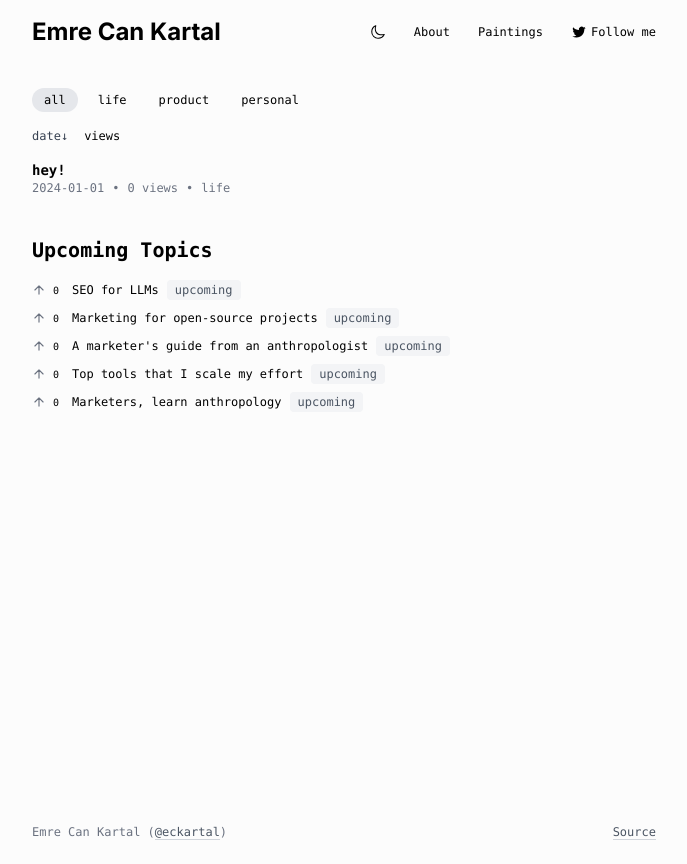
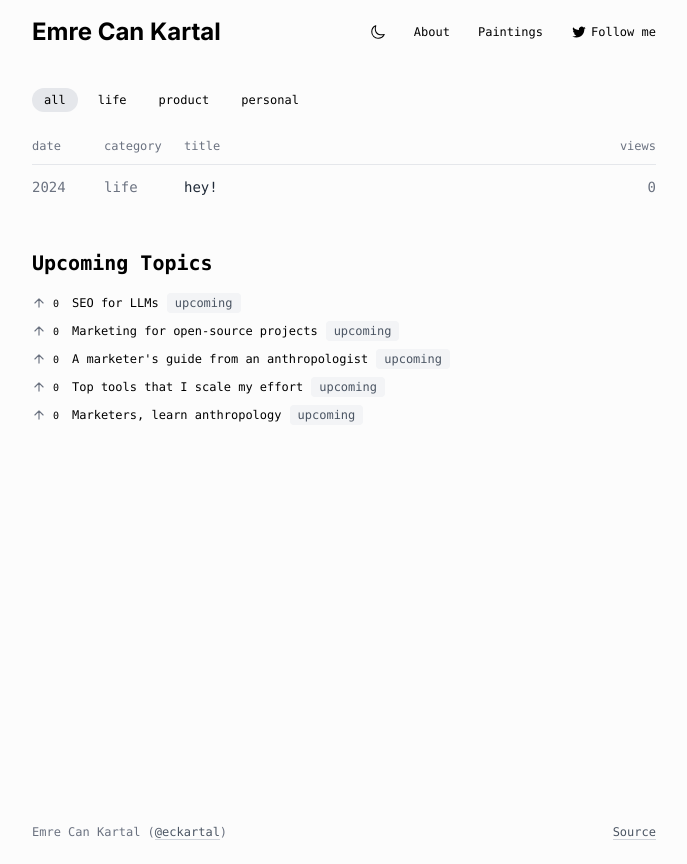
Before and after one commit to eckartal/emreckartal.com, a Next.js app: page / in a window 1280 px wide. Shown: the whole page, without its empty margins (296-983 px from the left). Built offline with nearby package versions, Linux system fonts and the light colour scheme; no server answers.

Commit message:
view count updated

```diff
--- a/app/get-posts.ts
+++ b/app/get-posts.ts
@@ -1,4 +1,11 @@
 import postsData from "./posts.json";
+
+type PostData = {
+  id: string;
+  date: string;
+  title: string;
+  category: string;
+};
 
 export type Post = {
   id: string;
@@ -6,13 +13,15 @@ export type Post = {
   title: string;
   views: number;
   viewsFormatted: string;
+  category?: string;
 };
 
 export const getPosts = async () => {
   // Return posts without views during build time
-  return postsData.posts.map((post): Post => ({
+  return (postsData.posts as PostData[]).map((post): Post => ({
     ...post,
     views: 0,
     viewsFormatted: '0',
+    category: post.category
   }));
 };
--- a/app/posts.tsx
+++ b/app/posts.tsx
@@ -1,6 +1,6 @@
 "use client";
 
-import { useMemo, useState, useEffect } from "react";
+import { useMemo, useState } from "react";
 import Link from "next/link";
 import { Suspense } from "react";
 import useSWR from "swr";
@@ -83,14 +83,24 @@ export function Posts({ posts: initialPosts }: { posts: Post[] }) {
           ))}
         </div>
 
-        <div className="flex gap-4 mb-4 text-xs">
+        <div className="border-b border-gray-200 dark:border-[#313131]">
+          <div className="flex items-center text-xs text-gray-500 dark:text-gray-600 h-9">
+            <div className="w-14">
               <button
                 onClick={sortDate}
-            className={sort[0] === "date" ? "text-gray-700 dark:text-gray-400" : ""}
+                className={`text-left ${
+                  sort[0] === "date" && sort[1] !== "desc"
+                    ? "text-gray-700 dark:text-gray-400"
+                    : ""
+                }`}
               >
                 date
-            {sort[0] === "date" ? (sort[1] === "asc" ? "↑" : "↓") : ""}
+                {sort[0] === "date" && sort[1] === "asc" && "↑"}
               </button>
+            </div>
+            <div className="w-16 ml-4">category</div>
+            <div className="grow ml-4">title</div>
+            <div className="w-12 text-right">
               <button
                 onClick={sortViews}
                 className={sort[0] === "views" ? "text-gray-700 dark:text-gray-400" : ""}
@@ -99,31 +109,37 @@ export function Posts({ posts: initialPosts }: { posts: Post[] }) {
                 {sort[0] === "views" ? (sort[1] === "asc" ? "↑" : "↓") : ""}
               </button>
             </div>
+          </div>
+        </div>
 
-        <div className="space-y-8">
+        <ul className="divide-y divide-gray-200 dark:divide-[#313131]">
           {filteredAndSortedPosts.map(post => (
+            <li key={post.id} className="group hover:bg-gray-100 dark:hover:bg-[#242424]">
+              <div className="flex items-center py-3">
+                <div className="w-14 text-gray-500">
+                  {post.date.split('-')[0]}
+                </div>
+                <div className="w-16 ml-4 text-gray-500">
+                  <button
+                    onClick={() => setSelectedCategory(post.category as Category)}
+                    className="hover:text-gray-800 dark:hover:text-gray-400"
+                  >
+                    {post.category}
+                  </button>
+                </div>
                 <Link
-              key={post.id}
-              href={`/${post.id}`}
-              className="block group"
+                  href={`/2024/${post.id}`}
+                  className="grow ml-4 text-gray-800 dark:text-gray-300 hover:underline"
                 >
-              <div className="font-bold group-hover:text-gray-800 dark:group-hover:text-gray-300">
                   {post.title}
+                </Link>
+                <div className="w-12 text-right text-gray-500 tabular-nums ml-4">
+                  {post.viewsFormatted}
                 </div>
-              <div className="flex items-center gap-2 text-xs text-gray-500 dark:text-gray-500">
-                <time dateTime={post.date}>{post.date}</time>
-                <span>•</span>
-                <span>{post.viewsFormatted} views</span>
-                {post.category && (
-                  <>
-                    <span>•</span>
-                    <span>{post.category}</span>
-                  </>
-                )}
               </div>
-            </Link>
+            </li>
           ))}
-        </div>
+        </ul>
       </main>
     </Suspense>
   );
```
Lines whose indentation alone changed are shown as unchanged.
